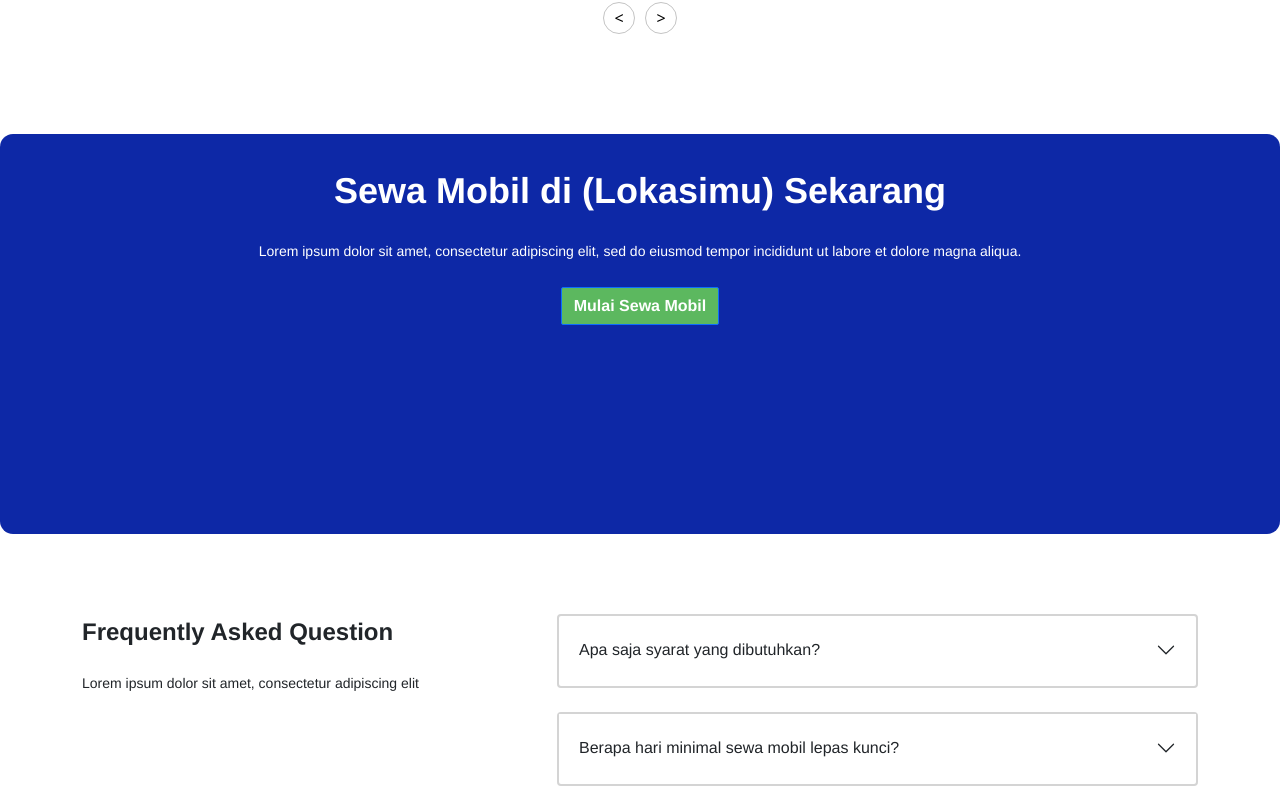
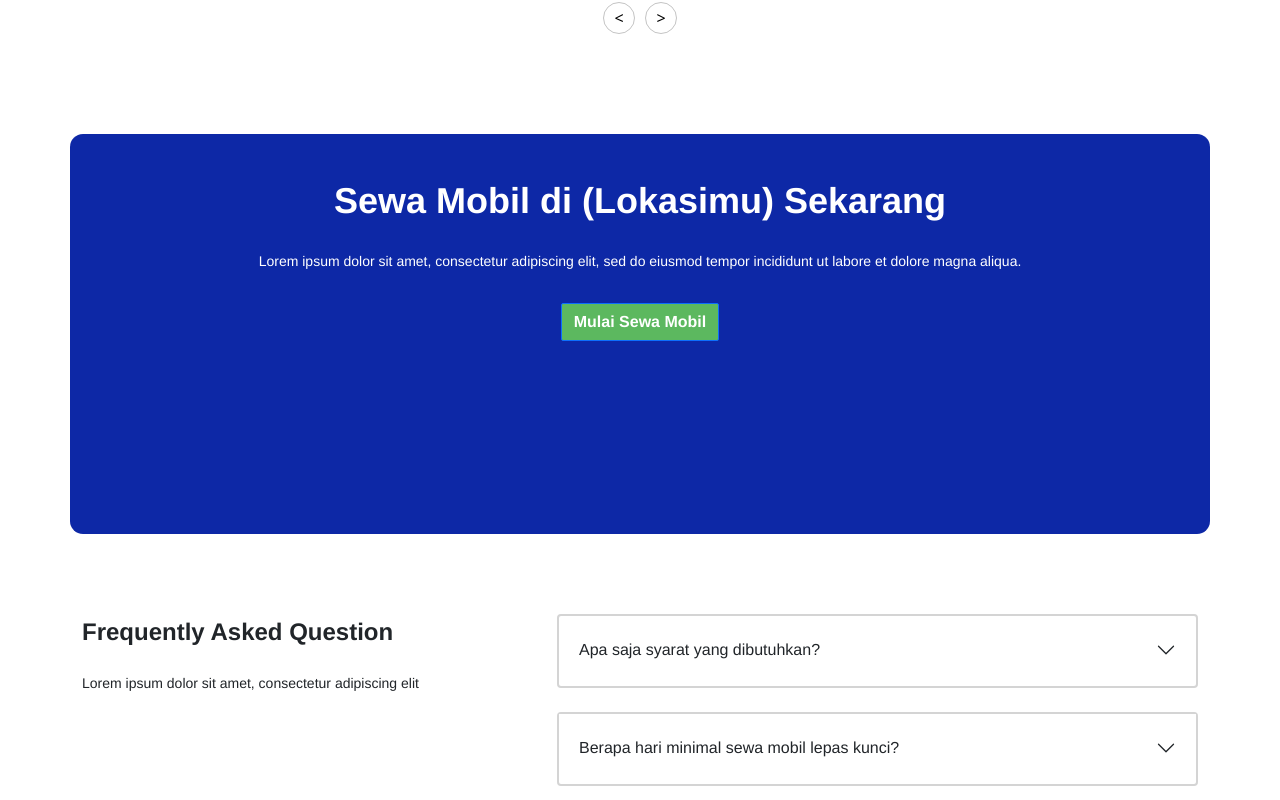
Before and after one commit to GallanSJK/react-car-project, a React (Vite) app: page / in a window 1280 px wide. Shown: the part 1820-2620 px from the top of the page. Built offline with nearby package versions, Linux system fonts and the light colour scheme.

Commit message:
Edit Banner

```diff
--- a/src/components/Banner/index.jsx
+++ b/src/components/Banner/index.jsx
@@ -6,15 +6,13 @@ import 'bootstrap/dist/css/bootstrap.min.css'
 export default function Banner () {
     return (
         <>
-            <section id="Banner">
-                <Container className="text-center">
+                <Container className="text-center" id="Banner">
                     <h1>Sewa Mobil di (Lokasimu) Sekarang</h1>
                     <p>
                     Lorem ipsum dolor sit amet, consectetur adipiscing elit, sed do eiusmod tempor incididunt ut labore et dolore magna aliqua.
                     </p>
                     <Button className="btn-sewa-mobil">Mulai Sewa Mobil</Button>
                 </Container>
-            </section>
         </>
     )
 }
--- a/src/components/Testimonial/index.jsx
+++ b/src/components/Testimonial/index.jsx
@@ -13,13 +13,12 @@ export default function Testimonial() {
   return (
       <>
           <section id="Testimonial">
-
               <Col xs={12} lg={12} className='text-center'>
                 <h2>Testimonial</h2>
                 <p>Berbagai review positif dari para pelanggan kami</p>
               </Col>
               <div className="carousel-wrapper">
-                <div className="swiper-container mySwiper">
+                <div className="swiper-container">
 
                 <Swiper
                 modules={[Navigation, Pagination, Scrollbar, A11y]}
--- a/src/index.css
+++ b/src/index.css
@@ -32,8 +32,8 @@ h1 {
   padding-bottom: 15px;
 }
 
-#Banner h1 {
-  padding-top: 30px;
+#Banner, h1 {
+  padding-top: 20px;
   font-weight: 700;
   font-size: 36px;
   line-height: 150%;
```
